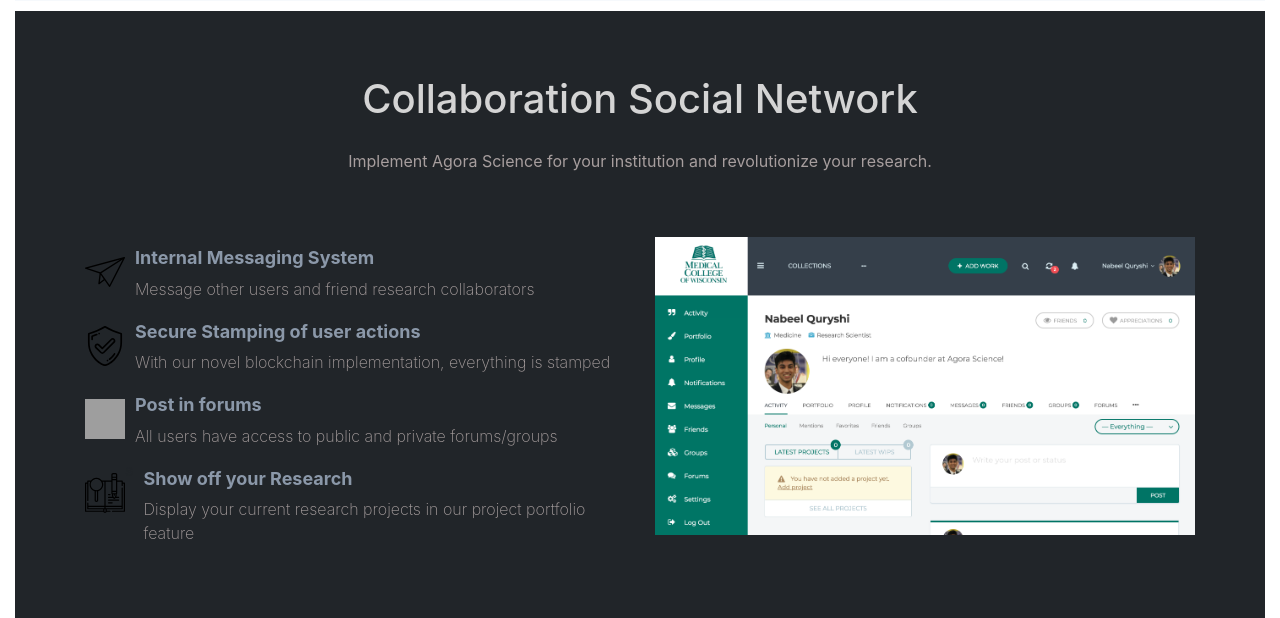
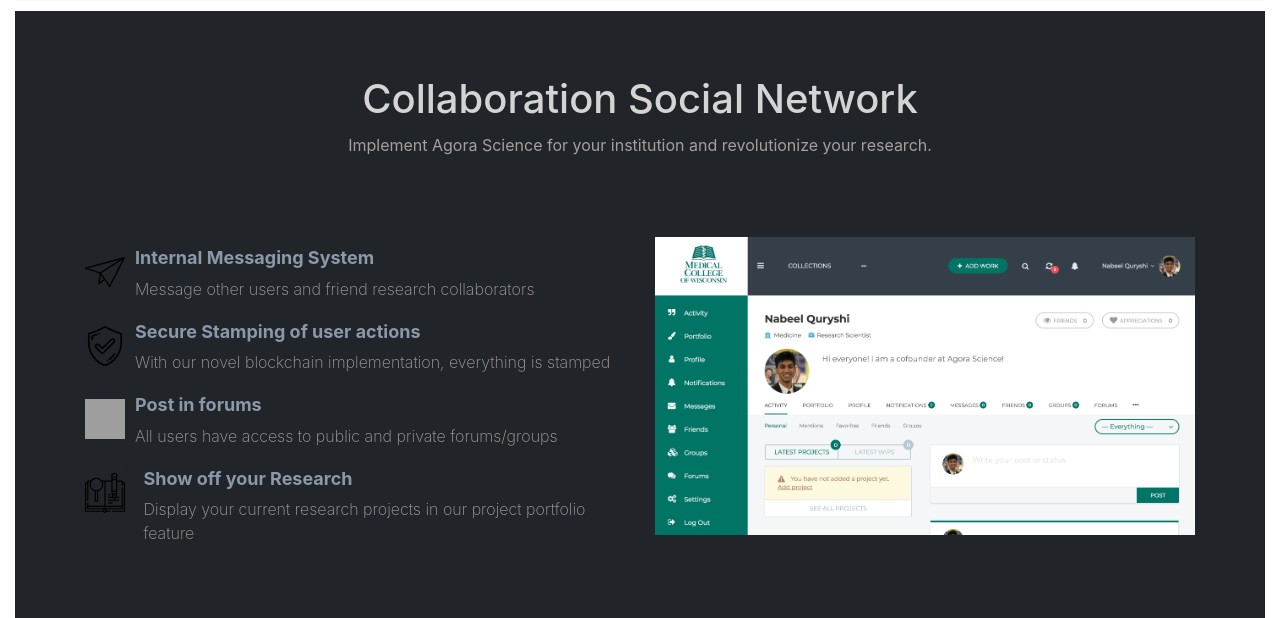
Before and after one commit to damodarraju/agorascience, a PHP site: page / in a window 1280 px wide. Shown: the part 1242-1860 px from the top of the page. Run offline with PHP 8.4, Linux system fonts and the light colour scheme; grey boxes are pictures that could not be loaded.

Commit message:
Fixed h1 bottom margins

```diff
--- a/assets/style.css
+++ b/assets/style.css
@@ -337,12 +337,12 @@
 }
 
 .content_section_network h1 {
-    margin-bottom: 1.6rem;
+    margin-bottom: 0.6rem;
     color: #d4d4d4;
 }
 
 .content_section_network p {
-    margin-bottom: 4rem;
+    margin-bottom: 5rem;
     color: #a79e9e;
 }
 
```
